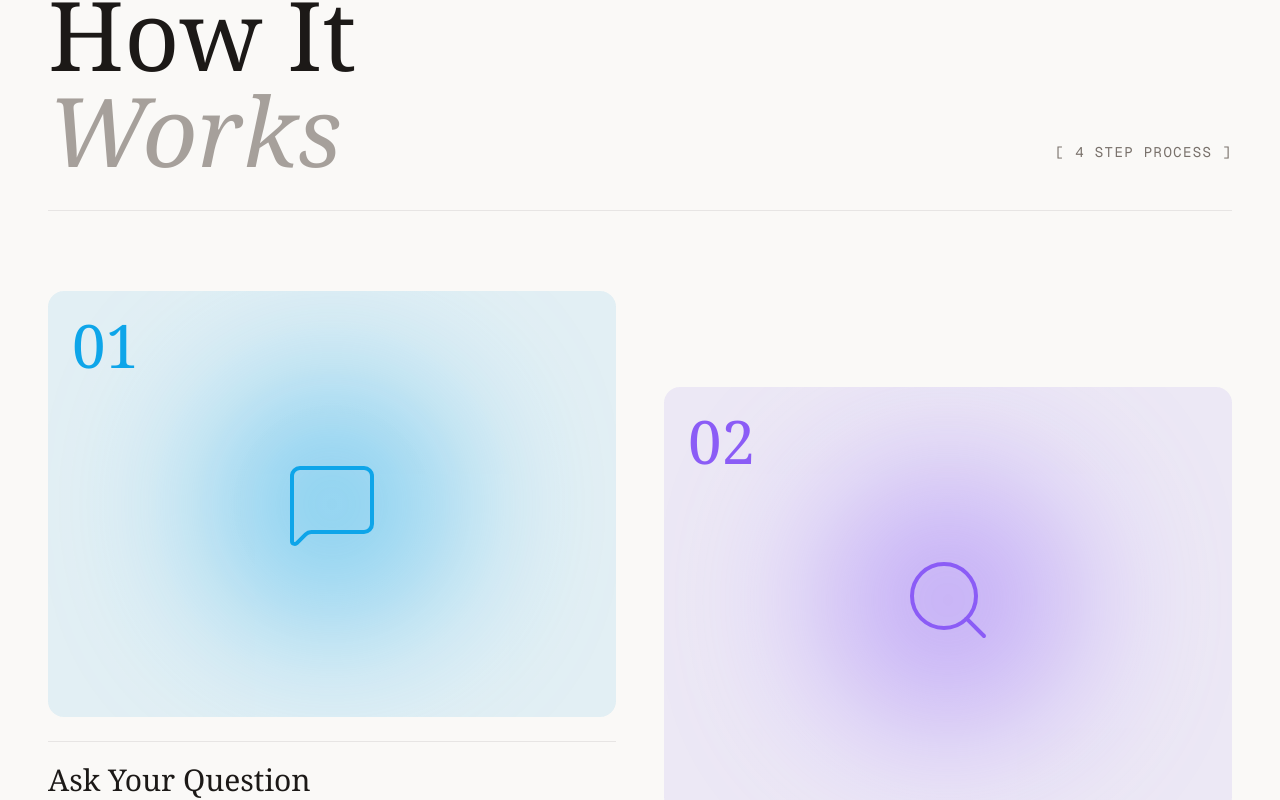
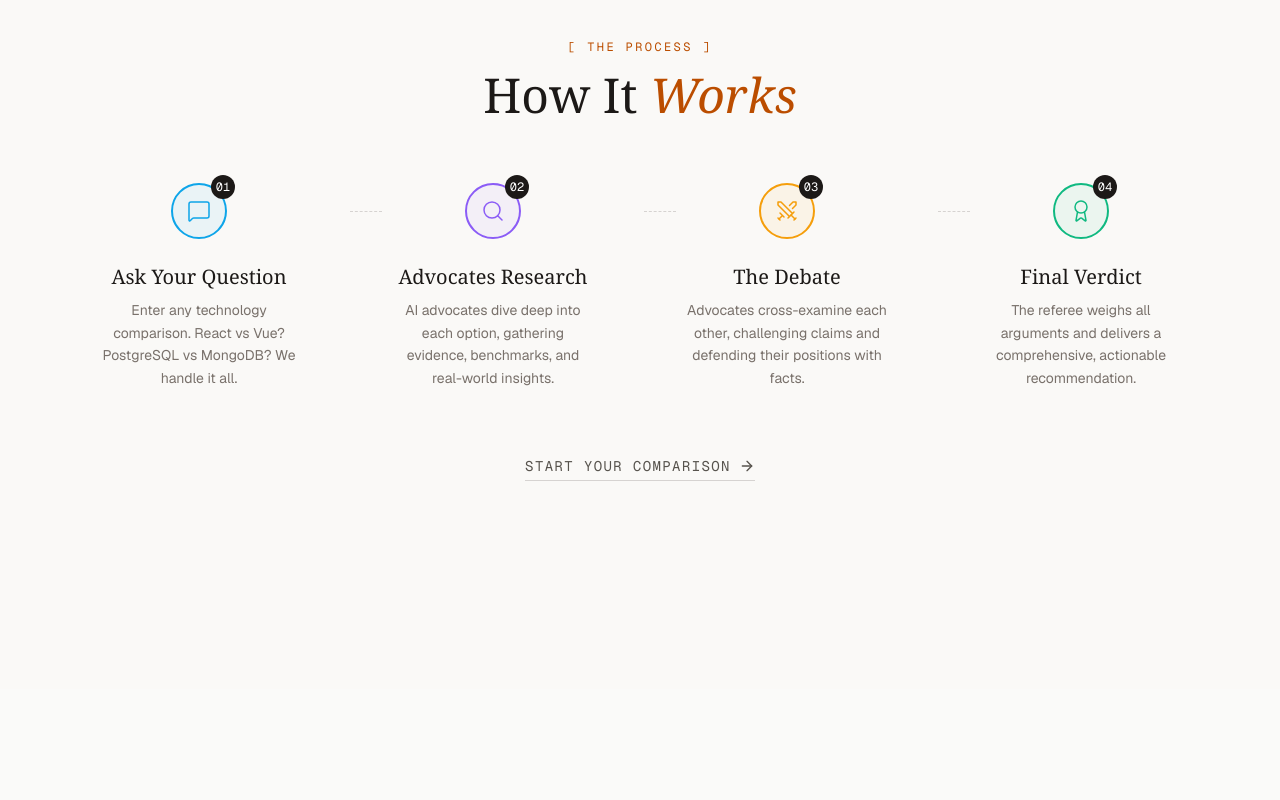
Before and after one commit to connectednatural/agents-debate-bench, a Next.js app: page / in a window 1280 px wide. Shown: the part 1437-2237 px from the top of the page. Built offline with nearby package versions, Linux system fonts and the light colour scheme.

Commit message:
feat(ui): redesign how-it-works section with compact step layout

```diff
--- a/src/app/page.tsx
+++ b/src/app/page.tsx
@@ -80,8 +80,8 @@ const FeatureItem = ({
   );
 };
 
-// Step Card Component
-const StepCard = ({
+// Compact Step Component
+const CompactStep = ({
   number,
   icon: Icon,
   title,
@@ -97,40 +97,46 @@ const StepCard = ({
   index: number;
 }) => {
   return (
-    <motion.article
-      initial={{ opacity: 0, y: 50 }}
+    <motion.div
+      initial={{ opacity: 0, y: 30 }}
       whileInView={{ opacity: 1, y: 0 }}
-      viewport={{ once: true, margin: "-10%" }}
-      transition={{ duration: 0.8, delay: index * 0.2, ease: [0.22, 1, 0.36, 1] }}
-      className="group cursor-pointer flex flex-col gap-6"
+      viewport={{ once: true }}
+      transition={{ duration: 0.6, delay: index * 0.15, ease: [0.22, 1, 0.36, 1] }}
+      className="group relative"
     >
-      <div className="relative w-full aspect-[4/3] overflow-hidden rounded-2xl bg-stone-100">
-        <div
-          className="absolute inset-0 transition-transform duration-700 ease-[0.22,1,0.36,1] group-hover:scale-105 flex items-center justify-center"
-          style={{ backgroundColor: `${accentColor}15` }}
-        >
-          <div className="w-[120%] h-[120%] bg-[radial-gradient(circle_at_50%_50%,rgba(255,255,255,0.8),transparent_70%)] opacity-30 absolute" />
+      {/* Connector line for non-last items */}
+      {index < 3 && (
+        <div className="hidden md:block absolute top-7 left-[calc(100%+1rem)] w-8 border-t border-dashed border-stone-300" />
+      )}
+
+      <div className="flex flex-col items-center text-center">
+        {/* Number badge */}
+        <div className="relative mb-6">
           <div
-            className="absolute w-64 h-64 rounded-full blur-[80px] opacity-50"
-            style={{ backgroundColor: accentColor }}
-          />
-          <Icon className="w-24 h-24 relative z-10" style={{ color: accentColor }} strokeWidth={1} />
+            className="w-14 h-14 rounded-full flex items-center justify-center border-2 transition-all duration-300 group-hover:scale-110"
+            style={{
+              borderColor: accentColor,
+              backgroundColor: `${accentColor}10`
+            }}
+          >
+            <Icon className="w-6 h-6" style={{ color: accentColor }} strokeWidth={1.5} />
+          </div>
+          <span
+            className="absolute -top-2 -right-2 w-6 h-6 rounded-full bg-stone-900 text-white text-xs font-mono flex items-center justify-center"
+          >
+            {number}
+          </span>
         </div>
 
-        <div className="absolute inset-0 bg-black/0 group-hover:bg-black/5 transition-colors duration-500" />
-
-        <div className="absolute top-6 left-6">
-          <span className="text-6xl font-serif font-light" style={{ color: accentColor }}>{number}</span>
-        </div>
+        {/* Content */}
+        <h3 className="text-xl font-serif font-medium text-stone-900 mb-2 group-hover:text-amber-700 transition-colors">
+          {title}
+        </h3>
+        <p className="text-sm text-stone-500 leading-relaxed max-w-[200px]">
+          {description}
+        </p>
       </div>
-
-      <div className="flex justify-between items-start border-t border-stone-200 pt-5">
-        <div>
-          <h3 className="text-3xl font-serif font-medium text-stone-900 mb-2">{title}</h3>
-          <p className="text-base text-stone-500 leading-relaxed max-w-sm">{description}</p>
-        </div>
-      </div>
-    </motion.article>
+    </motion.div>
   );
 };
 
@@ -331,23 +337,53 @@ export default function LandingPage() {
         </div>
       </section>
 
-      {/* How It Works Section - Project Grid Style */}
-      <section id="how-it-works" className="relative z-20 py-20 px-6 md:px-12 max-w-[100rem] mx-auto">
-        <div className="flex flex-col md:flex-row justify-between items-end mb-20 border-b border-stone-200 pb-8">
-          <h2 className="font-serif text-6xl md:text-8xl text-stone-900">
-            How It<br/><span className="italic text-stone-400">Works</span>
-          </h2>
-          <span className="hidden md:block font-mono text-sm text-stone-500 uppercase tracking-widest mb-4">
-            [ 4 Step Process ]
-          </span>
-        </div>
+      {/* How It Works Section - Elegant Horizontal Flow */}
+      <section id="how-it-works" className="relative z-20 py-24 md:py-32 px-6 md:px-12">
+        <div className="max-w-6xl mx-auto">
+          {/* Header */}
+          <div className="text-center mb-16">
+            <motion.span
+              initial={{ opacity: 0, y: 10 }}
+              whileInView={{ opacity: 1, y: 0 }}
+              viewport={{ once: true }}
+              className="inline-block font-mono text-xs text-amber-700 uppercase tracking-[0.2em] mb-4"
+            >
+              [ The Process ]
+            </motion.span>
+            <motion.h2
+              initial={{ opacity: 0, y: 20 }}
+              whileInView={{ opacity: 1, y: 0 }}
+              viewport={{ once: true }}
+              transition={{ delay: 0.1 }}
+              className="font-serif text-4xl md:text-5xl text-stone-900"
+            >
+              How It <span className="italic text-amber-700">Works</span>
+            </motion.h2>
+          </div>
 
-        <div className="grid grid-cols-1 md:grid-cols-2 gap-x-12 gap-y-24 md:gap-y-32">
-          {steps.map((step, index) => (
-            <div key={step.number} className={index % 2 !== 0 ? "md:mt-24" : ""}>
-              <StepCard {...step} index={index} />
-            </div>
-          ))}
+          {/* Steps - Horizontal on desktop, vertical on mobile */}
+          <div className="grid grid-cols-2 md:grid-cols-4 gap-8 md:gap-6">
+            {steps.map((step, index) => (
+              <CompactStep key={step.number} {...step} index={index} />
+            ))}
+          </div>
+
+          {/* Bottom CTA */}
+          <motion.div
+            initial={{ opacity: 0, y: 20 }}
+            whileInView={{ opacity: 1, y: 0 }}
+            viewport={{ once: true }}
+            transition={{ delay: 0.4 }}
+            className="text-center mt-16"
+          >
+            <Link
+              href="/bench"
+              className="inline-flex items-center gap-2 text-sm font-mono uppercase tracking-widest text-stone-600 hover:text-amber-700 transition-colors border-b border-stone-300 hover:border-amber-700 pb-1"
+            >
+              Start Your Comparison
+              <ArrowRight className="w-4 h-4" />
+            </Link>
+          </motion.div>
         </div>
       </section>
 
```
